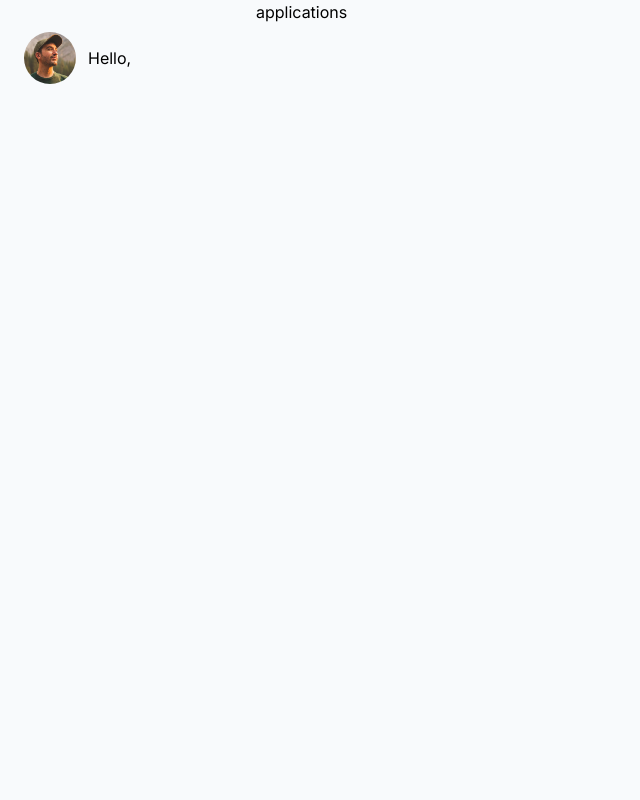
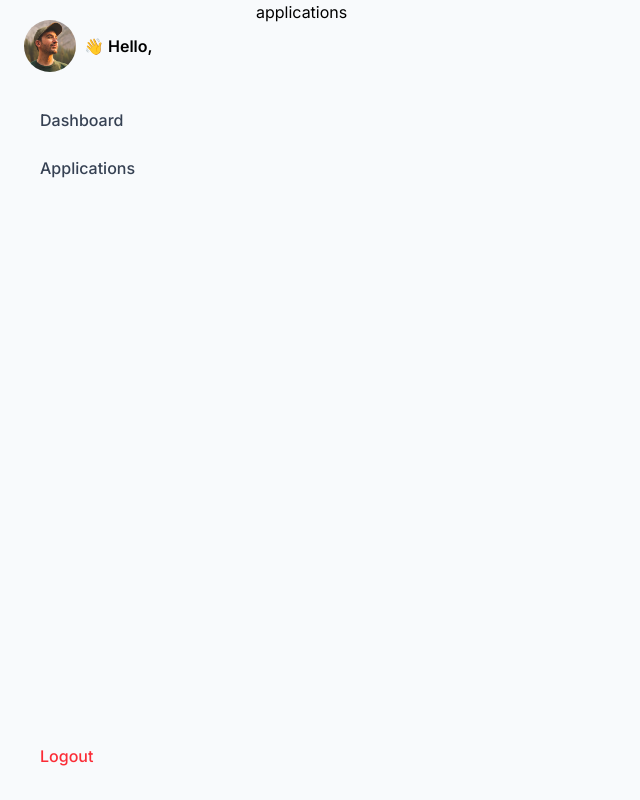
Before and after one commit to anthonys-hub/Job-Application-Tracker, a React (Vite) app in the folder client/: page /applications in a window 1280 px wide. Shown: the whole page, without its empty margins (0-640 px from the left). Built offline with nearby package versions, Linux system fonts and the light colour scheme.

Commit message:
front end in progress

```diff
--- a/client/src/components/Layout.jsx
+++ b/client/src/components/Layout.jsx
@@ -6,37 +6,46 @@ export default function Layout() {
     const navigate = useNavigate()
     const name = localStorage.getItem('name')
 
+
+    function handleClear() {
+        localStorage.clear();
+        navigate('/');
+    }
+
     return (
-        <div className="flex h-screen bg-[#f8fafc]">
-            <div className="w-64 bg-[#f8fafc] flex flex-col justify-between py-8 px-6">
 
-                <div className="flex items-center gap-3">
 
-                    <img
-                        src={profilepic}
-                        alt="Profile picture"
-                        className="w-13 h-13 rounded-full object-cover"
 
-                    />
-                    <h1 className="">Hello, {name}</h1>
+        <div className="flex  h-screen bg-[#f8fafc]">
+
+            <div className="w-64 bg-[#f8fafc] flex flex-col justify-between py-5 px-6">
+
+                <div>
+                    <div className="flex items-center gap-2 mb-6">
+                        <img src={profilepic} alt="Profile picture" className="w-13 h-13 rounded-full object-cover" />
+                        <h1 className="font-semibold">👋 Hello, {name}</h1>
+                    </div>
+
+                    <div className="flex flex-col">
+                        <h1 onClick={() => navigate('/dashboard')} className="px-4 py-3 rounded-xl cursor-pointer hover:bg-gray-200 text-gray-700 font-medium">Dashboard</h1>
+                        <h1 onClick={() => navigate('/applications')} className="px-4 py-3 rounded-xl cursor-pointer hover:bg-gray-200 text-gray-700 font-medium">Applications</h1>
+                    </div>
                 </div>
+
+                <h1 onClick={handleClear} className="px-4 py-3 rounded-xl cursor-pointer hover:bg-red-50 text-red-500 font-medium">Logout</h1>
+
+            </div>
 
 
 
 
 
 
-
-
-
-
-
-            </div>
-
-
+            {/*This is the outlet for sidebar wrapper do not touch */}
             <div className="flex-1 overflow-auto">
                 <Outlet />
             </div>
+
         </div>
     )
 }
--- a/client/src/index.css
+++ b/client/src/index.css
@@ -1,4 +1,7 @@
 @import "tailwindcss";
+
+
+
 
 body {
     font-family: 'Inter', sans-serif;
```
Also changed, not shown: 1 other file (tests, documents, lock files or other folders).
